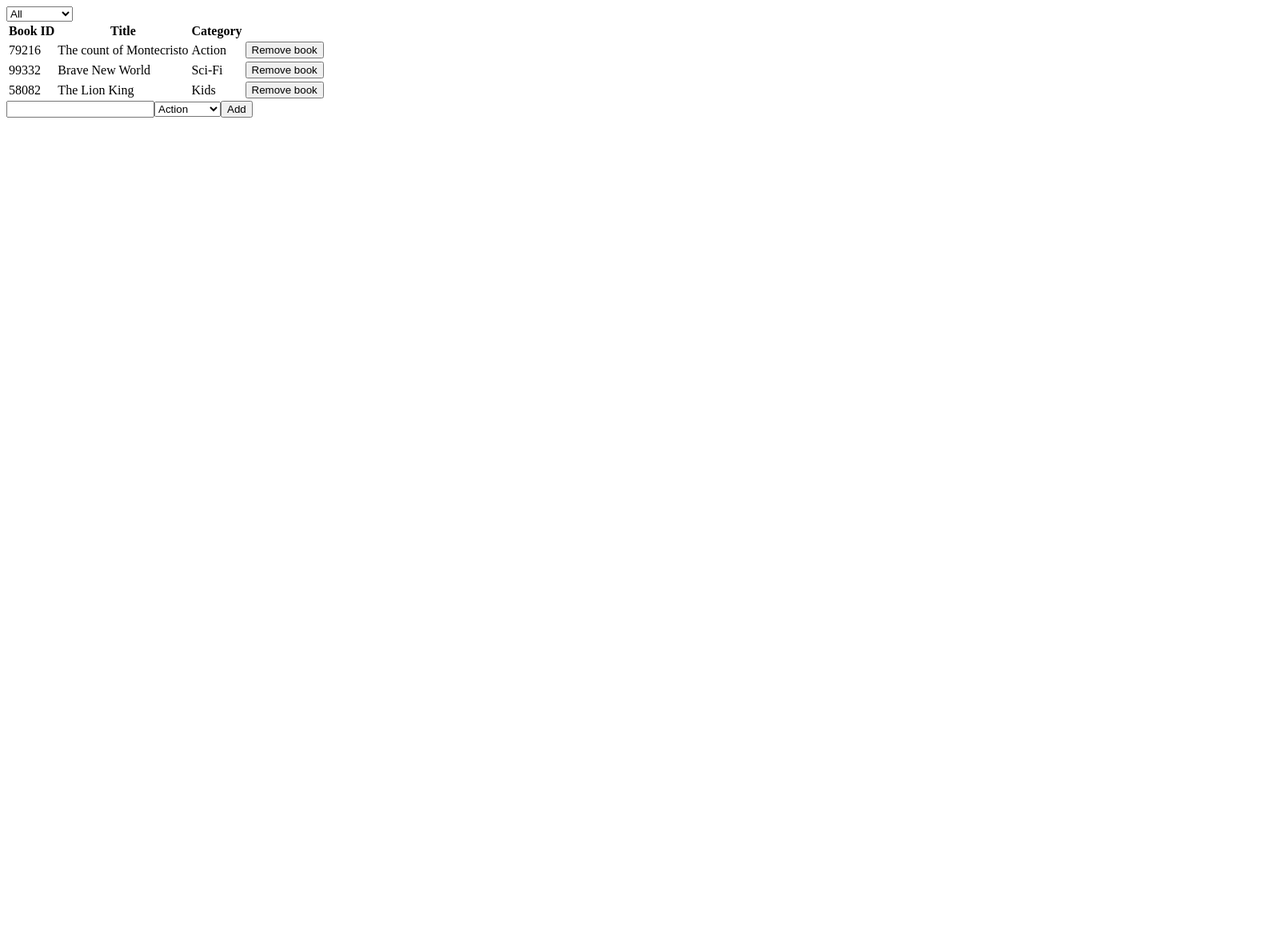
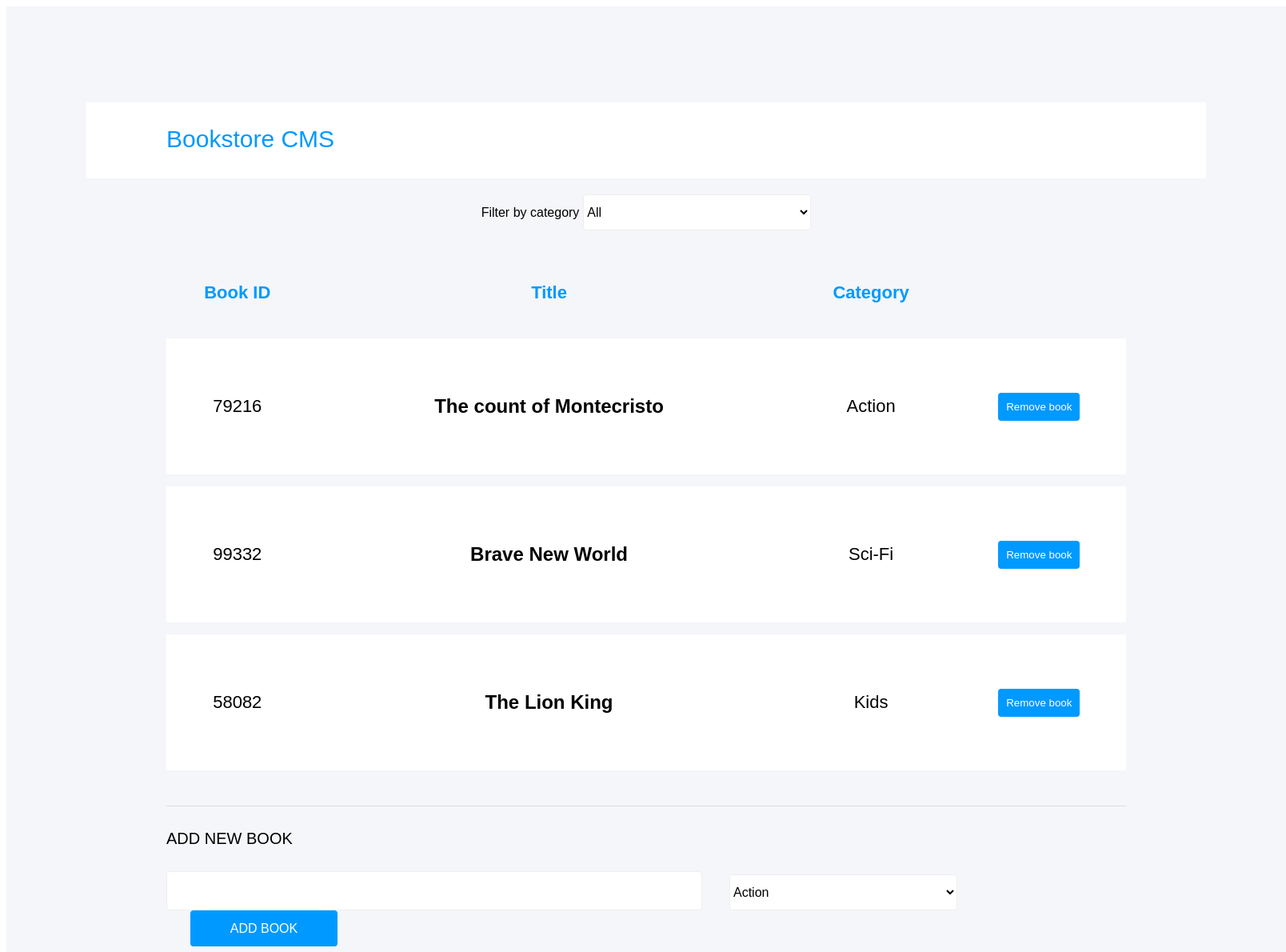
Before and after one commit to jeton-th/a-bookstore, a React (Create React App) app: page / in a window 1280 px wide. Shown: the top 1190 px of the page at 80% size, 1608 px wide, since content can reach past the window. Before the commit the page ends 800 px from the top, so only its background shows below. Built offline with nearby package versions, Linux system fonts and the light colour scheme.

Commit message:
Fifth milestone

```diff
--- a/src/components/App.js
+++ b/src/components/App.js
@@ -2,8 +2,29 @@ import React from 'react';
 import BooksForm from '../containers/BooksForm';
 import BooksList from '../containers/BooksList';
 
+const styles = {
+  width: 1600,
+  height: 1434,
+  backgroundColor: '#f5f6fa',
+  margin: 'auto',
+  paddingTop: 120,
+  fontFamily: 'Arial',
+};
+
+const headerStyles = {
+  width: 1400,
+  height: 95,
+  backgroundColor: '#fff',
+  color: '#09f',
+  margin: 'auto',
+  padding: '29px 100px',
+  boxSizing: 'border-box',
+  fontSize: 30,
+};
+
 const App = () => (
-  <div className="App">
+  <div style={styles}>
+    <header style={headerStyles}>Bookstore CMS</header>
     <BooksList />
     <BooksForm />
   </div>
--- a/src/components/Book.js
+++ b/src/components/Book.js
@@ -1,14 +1,31 @@
 import React from 'react';
 import PropTypes from 'prop-types';
 
+const styles = {
+  height: 170,
+  borderRadius: 4,
+  border: '1px solid #eee',
+  backgroundColor: '#fff',
+  textAlign: 'center',
+};
+
+const buttonStyles = {
+  padding: 10,
+  backgroundColor: '#09f',
+  color: '#fff',
+  border: 'none',
+  borderRadius: 4,
+};
+
 const Book = ({ book: { title, category, id }, clickHandler }) => (
-  <tr>
+  <tr style={styles}>
     <td>{id}</td>
-    <td>{title}</td>
+    <td style={{ fontSize: 24, fontWeight: 700 }}>{title}</td>
     <td>{category}</td>
     <td>
       <button
         type="button"
+        style={buttonStyles}
         onClick={() => clickHandler({ title, category, id })}
       >
         Remove book
--- a/src/components/CategoryFilter.js
+++ b/src/components/CategoryFilter.js
@@ -1,16 +1,28 @@
 import React from 'react';
 import PropTypes from 'prop-types';
 import { BOOK_CATEGORIES } from '../containers/BooksForm';
+
+const styles = {
+  width: 285,
+  height: 45,
+  borderRadius: 4,
+  border: '1px solid #eee',
+  backgroundColor: '#fff',
+  fontSize: 16,
+};
 
 const categories = BOOK_CATEGORIES.map(category => (
   <option key={category} value={category}>{category}</option>
 ));
 
 const CategoryFilter = ({ filterHandler }) => (
-  <select onChange={e => filterHandler(e.target.value)}>
-    <option value="All">All</option>
-    {categories}
-  </select>
+  <div style={{ textAlign: 'center', margin: '20px auto', fontSize: 16 }}>
+    <span style={{ marginRight: 5 }}>Filter by category</span>
+    <select style={styles} onChange={e => filterHandler(e.target.value)}>
+      <option value="All">All</option>
+      {categories}
+    </select>
+  </div>
 );
 
 CategoryFilter.propTypes = {
--- a/src/containers/BooksForm.js
+++ b/src/containers/BooksForm.js
@@ -13,6 +13,44 @@ export const BOOK_CATEGORIES = [
   'Learning',
   'Sci-Fi',
 ];
+
+const styles = {
+  width: 1200,
+  margin: '29px auto',
+  paddingTop: 29,
+  borderTop: '1px solid #ddd',
+  fontSize: 20,
+};
+
+const inputStyles = {
+  width: 664,
+  height: 45,
+  borderRadius: 4,
+  border: '1px solid #eee',
+  fontSize: 22,
+  marginTop: 29,
+  marginRight: 34,
+};
+
+const selectStyles = {
+  width: 285,
+  height: 45,
+  borderRadius: 4,
+  border: '1px solid #eee',
+  backgroundColor: '#fff',
+  fontSize: 16,
+};
+
+const buttonStyles = {
+  width: 184,
+  height: 45,
+  border: 'none',
+  borderRadius: 4,
+  color: '#fff',
+  backgroundColor: '#09f',
+  fontSize: 16,
+  marginLeft: 30,
+};
 
 class BooksForm extends React.Component {
   state = {
@@ -46,14 +84,26 @@ class BooksForm extends React.Component {
   render() {
     const { title, category } = this.state;
     return (
-      <form>
-        <input onChange={this.handleChange} value={title} />
-        <select onChange={this.handleChange} value={category}>
+      <form style={styles}>
+        ADD NEW BOOK
+        <br />
+        <input style={inputStyles} onChange={this.handleChange} value={title} />
+        <select
+          style={selectStyles}
+          onChange={this.handleChange}
+          value={category}
+        >
           {
             BOOK_CATEGORIES.map(c => (<option key={c}>{c}</option>))
           }
         </select>
-        <button type="button" onClick={this.handleSubmit}>Add</button>
+        <button
+          style={buttonStyles}
+          type="button"
+          onClick={this.handleSubmit}
+        >
+          ADD BOOK
+        </button>
       </form>
     );
   }
--- a/src/containers/BooksList.js
+++ b/src/containers/BooksList.js
@@ -11,6 +11,13 @@ const BooksList = ({
   filterBooks,
   category,
 }) => {
+  const styles = {
+    width: 1200,
+    margin: 'auto',
+    fontSize: 22,
+    borderSpacing: '0 15px',
+  };
+
   const handleRemoveBook = (book) => {
     removeABook(book);
   };
@@ -26,9 +33,9 @@ const BooksList = ({
   return (
     <div>
       <CategoryFilter filterHandler={handleFilterChange} />
-      <table>
+      <table style={styles} cellSpacing="0">
         <tbody>
-          <tr>
+          <tr style={{ height: 85, color: '#09f' }}>
             <th>Book ID</th>
             <th>Title</th>
             <th>Category</th>
```
